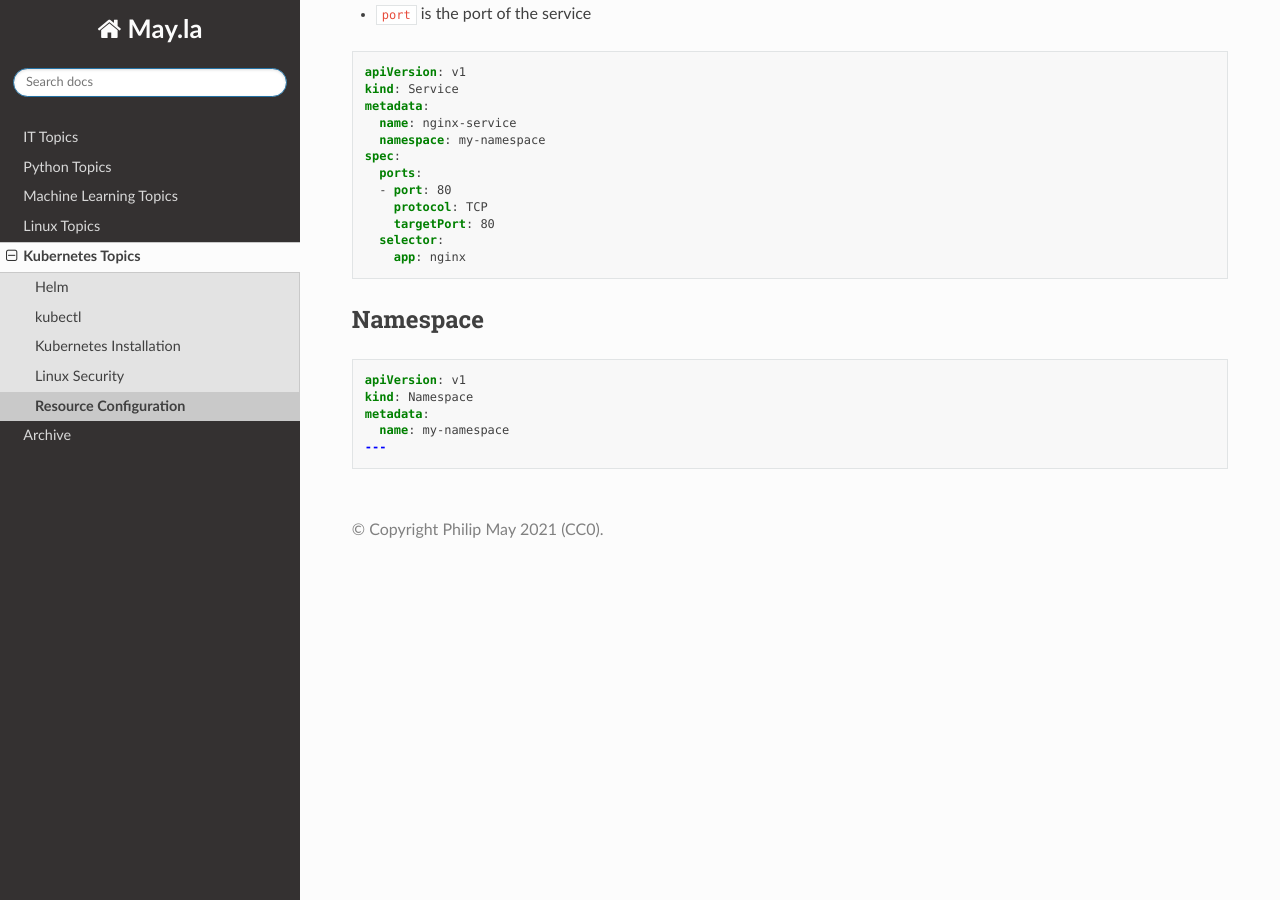
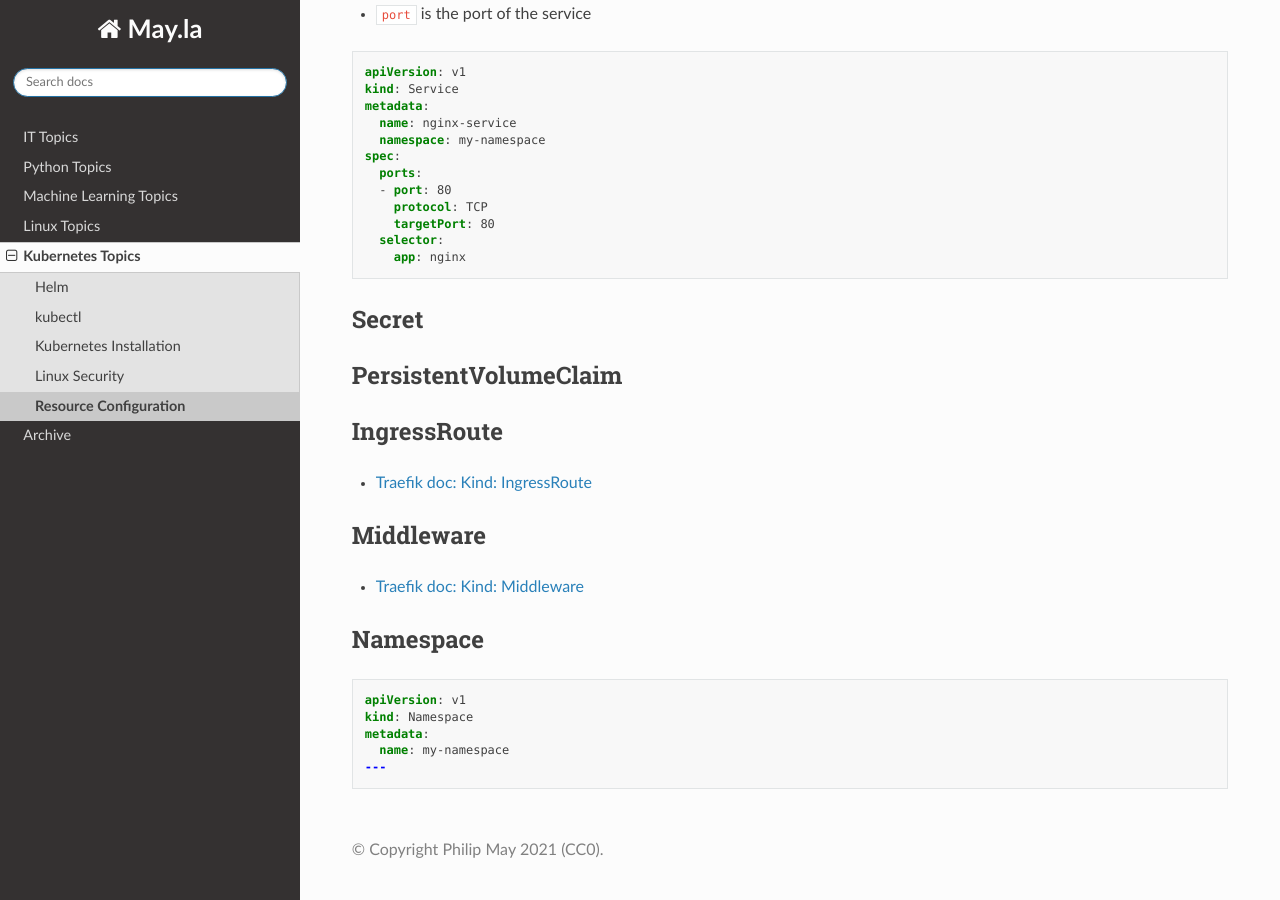
Before and after one commit to PhilipMay/May.la, a Sphinx documentation site: the page built from source/k8s/resource-config.md, in a window 1280 px wide and 900 px high, scrolled down 933 px. Built offline with Sphinx 7.4.7 and the Read the Docs theme 2.0.0, drawn with Linux system fonts in a browser that asks for light colours.

Commit message:
Update resource-config.md

````diff
--- a/source/k8s/resource-config.md
+++ b/source/k8s/resource-config.md
@@ -54,6 +54,16 @@ spec:
     app: nginx
 ```
 
+## Secret
+
+## PersistentVolumeClaim
+
+## IngressRoute
+- [Traefik doc: Kind: IngressRoute](https://doc.traefik.io/traefik/routing/providers/kubernetes-crd/#kind-ingressroute)
+
+## Middleware
+- [Traefik doc: Kind: Middleware](https://doc.traefik.io/traefik/routing/providers/kubernetes-crd/#kind-middleware)
+
 ## Namespace
 ```yaml
 apiVersion: v1
````
